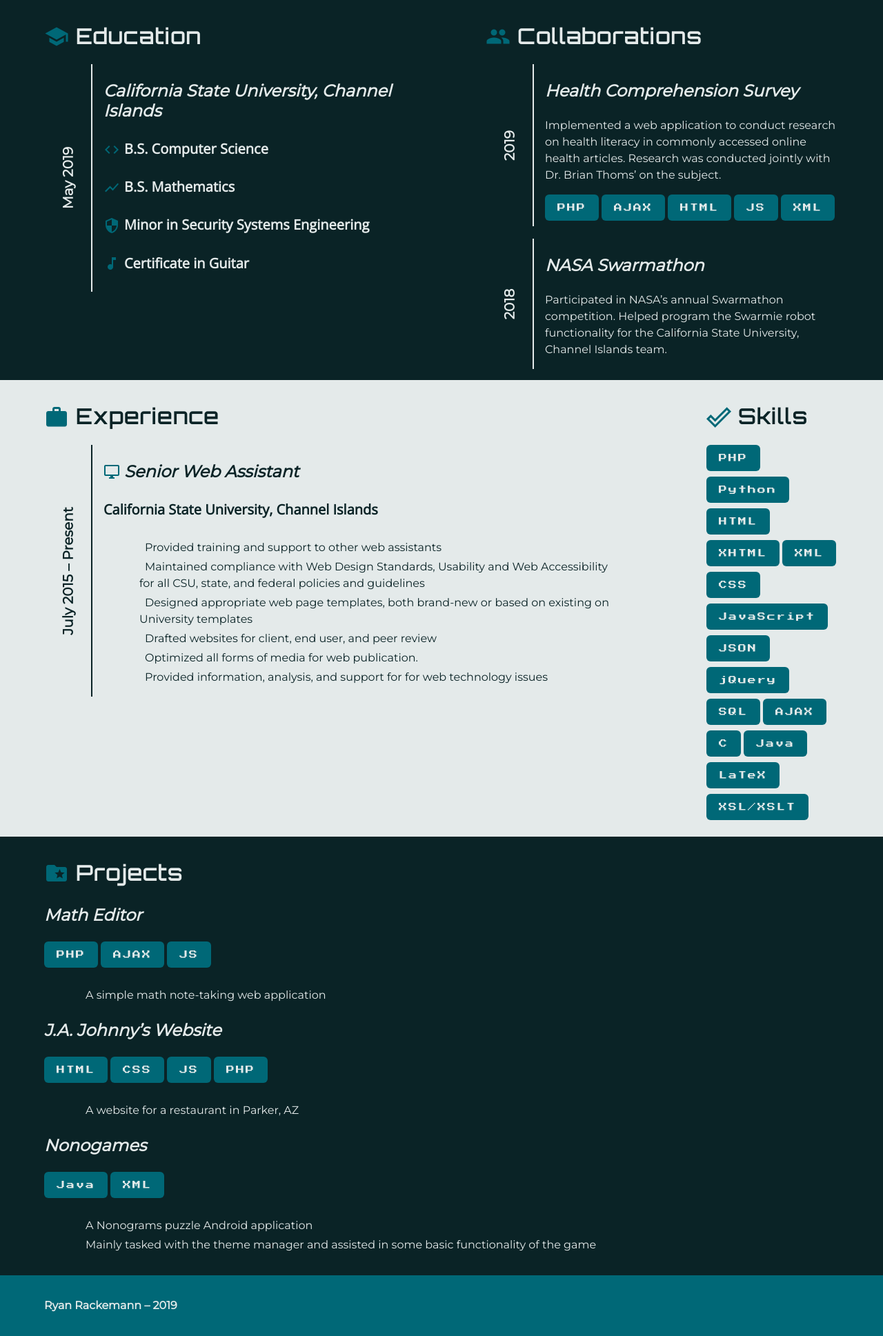
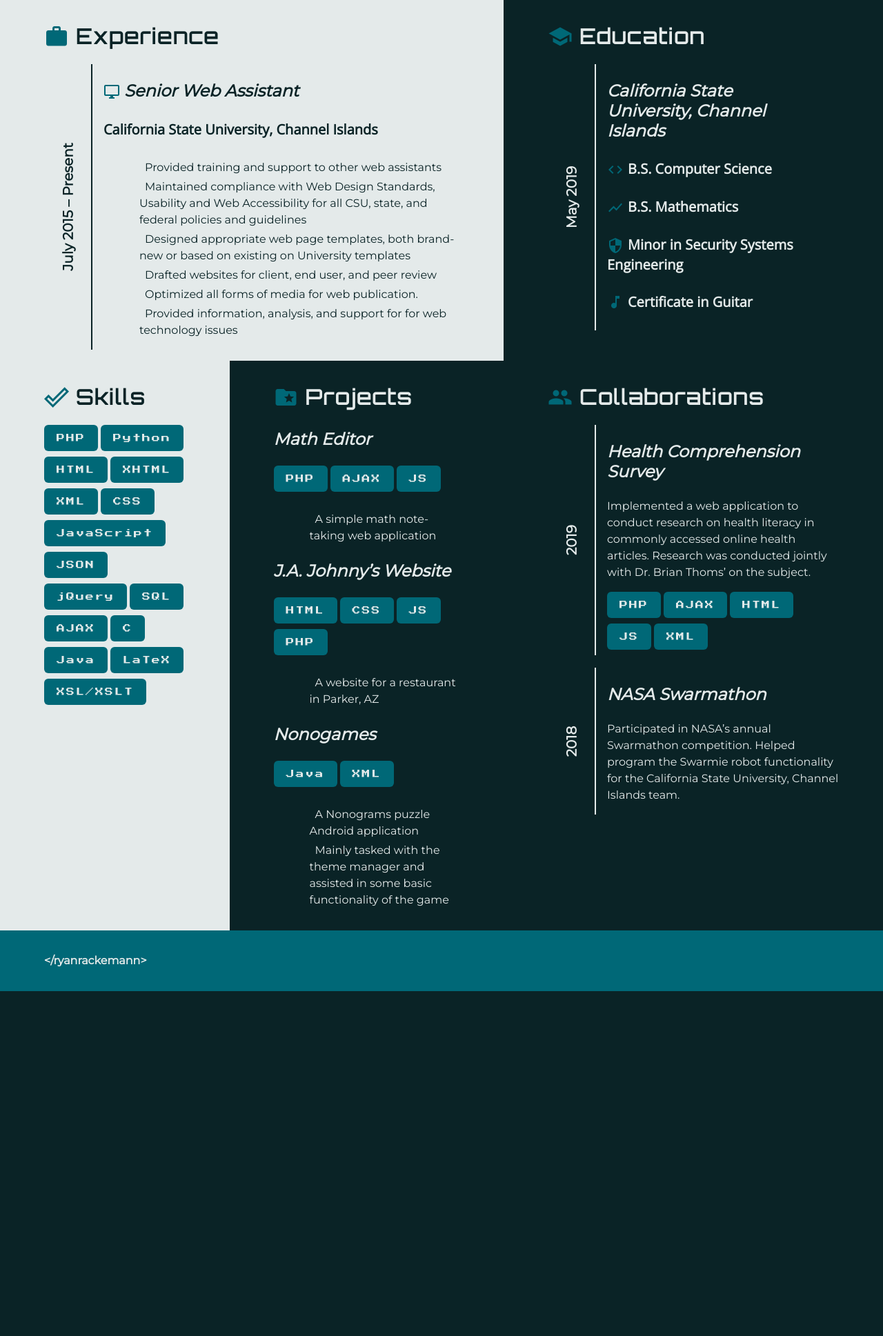
Before and after one commit to ryanrackemann/ryanrackemann.github.io, a PHP site: page / in a window 1280 px wide. Shown: the part 88-2025 px from the top of the page at 69% size. After the commit the page ends 1525 px from the top, so only its background shows below. Run offline with PHP 8.4, Linux system fonts and the light colour scheme.

Commit message:
Add files via upload

```diff
--- a/css/style.css
+++ b/css/style.css
@@ -239,28 +239,28 @@ footer {
      footer, main > * { padding: 16px 64px; }
      main {
           display: grid;
-          grid-template-columns: 1fr 1fr 1fr 1fr;
-          grid-template-rows: repeat(auto, 3);
+          grid-template-columns: repeat(10, auto);
+          grid-template-rows: repeat(2, auto);
+     }
+     #Experience {
+          grid-column: 1 / span 6;
+          grid-row: 1 / span 1;
      }
      #Education {
-          grid-column: 1 / span 2;
-          grid-row: 1 / span 1;
-     }
-     #Experience {
-          grid-column: auto / span 3;
-          grid-row: auto / span 1;
-     }
-     #Collaborations {
-          grid-column: 3 / span 2;
+          grid-column: 7 / span 4;
           grid-row: 1 / span 1;
      }
      #Skills {
-          grid-column: auto / span 1;
-          grid-row: auto / span 1;
+          grid-column: 1 / span 1;
+          grid-row: 2 / span 1;
      }
      #Projects {
-          grid-column: auto / span 4;
-          grid-row: 3 / span 1;
+          grid-column: 3 / span 4;
+          grid-row: 2 / span 1;
+     }
+     #Collaborations {
+          grid-column: 7 / span 5;
+          grid-row: 2 / span 1;
      }
 }
 @media only screen and (min-width: 1600px) {
--- a/index.html
+++ b/index.html
@@ -142,7 +142,7 @@
                </div>
           </main>
           <footer class="blue">
-               <p>Ryan Rackemann &ndash; 2019</p>
+               <p>&lt;/ryanrackemann&gt;</p>
           </footer>
      </body>
 </html>
```
